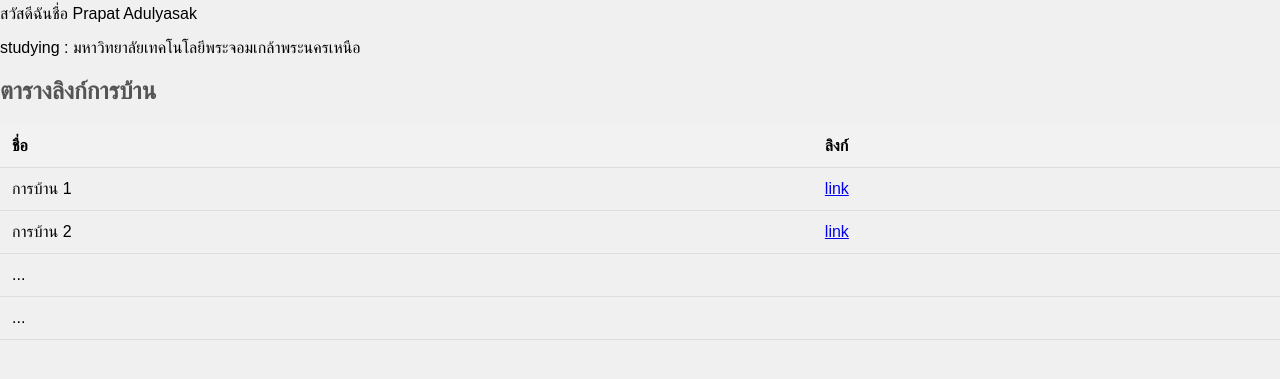
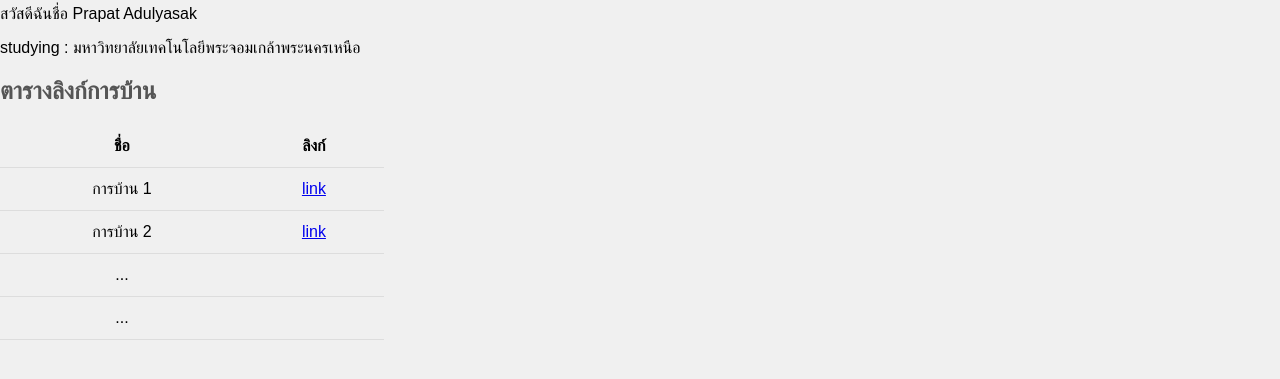
Before and after one commit to Poloye/mypage2024, a plain HTML site: page index.html in a window 1280 px wide. Shown: the part 75-454 px from the top of the page. Drawn offline with Linux system fonts and the light colour scheme.

Commit message:
Add files via upload

```diff
--- a/styles.css
+++ b/styles.css
@@ -22,18 +22,16 @@ h2 {
    color: #555;
 }
 
-table {
-   width: 100%;
-   border-collapse: collapse;
-   margin-top: 20px;
-}
 
 th, td {
    padding: 12px;
    text-align: left;
    border-bottom: 1px solid #ddd;
+   text-align: center;
 }
 
-th {
-   background-color: #f2f2f2;
+table {
+   width: 30%; /* กำหนดขนาดของตารางเป็น 50% ของหน้าจอ */
+   border-collapse: collapse;
+   margin-top: 20px;
 }
```
